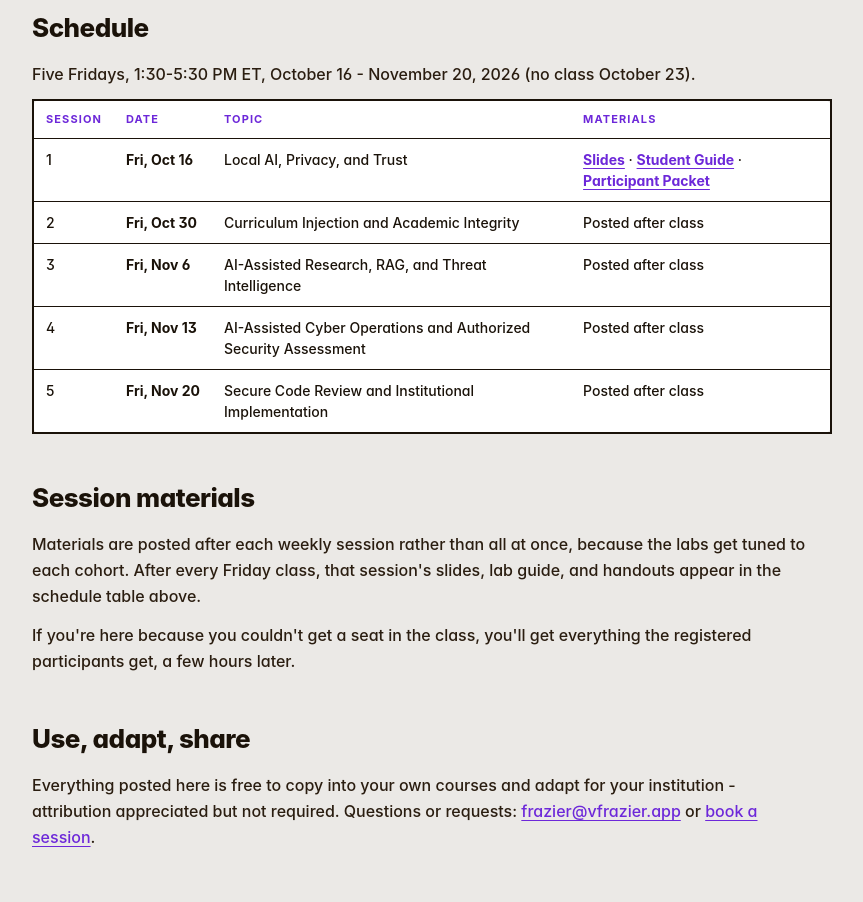
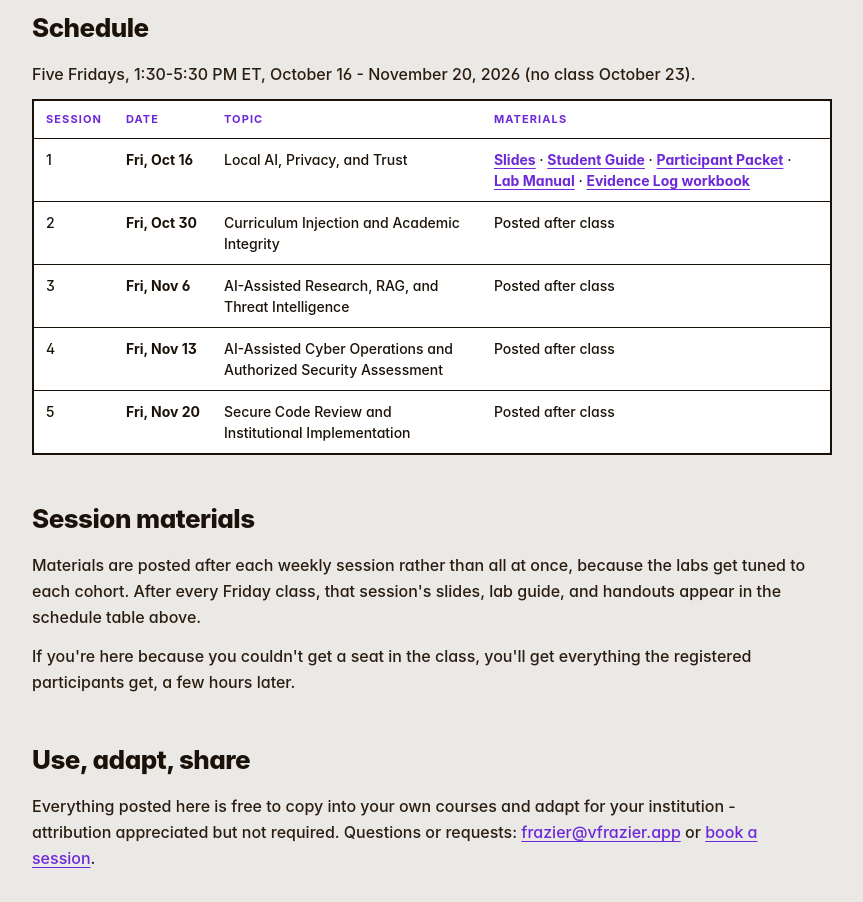
Before and after one commit to frazier-at-cpcc/vfrazier-app, an Astro site: page /resources/nitic-ai-cyber in a window 1280 px wide. Shown: the part 960-1862 px from the top of the page, without its empty margins (208-1071 px from the left). Built offline with nearby package versions, Linux system fonts and the light colour scheme; Astro itself is replaced by a stand-in of ours.

Commit message:
Add the Session 1 Lab Manual and AI Evidence Log workbook to the resources hub
Posts the two remaining participant-facing files the Participant Packet refers
to, so visitors who were not in the class can run Labs 1 and 2 as written.

Co-Authored-By: Claude Fable 5.1 <noreply@anthropic.com>
Claude-Session: https://claude.ai/code/session_01AP59KXZc7kVR189RBcvBD7

```diff
--- a/src/pages/resources/nitic-ai-cyber.astro
+++ b/src/pages/resources/nitic-ai-cyber.astro
@@ -31,7 +31,7 @@ import BaseLayout from '../../layouts/BaseLayout.astro';
             <tr><th>Session</th><th>Date</th><th>Topic</th><th>Materials</th></tr>
           </thead>
           <tbody>
-            <tr><td>1</td><td>Fri, Oct 16</td><td>Local AI, Privacy, and Trust</td><td class="materials"><a href="/nitic-ai-cyber/session1-slides.pdf">Slides</a> · <a href="/nitic-ai-cyber/session1-student-guide.pdf">Student Guide</a> · <a href="/nitic-ai-cyber/session1-participant-packet.pdf">Participant Packet</a></td></tr>
+            <tr><td>1</td><td>Fri, Oct 16</td><td>Local AI, Privacy, and Trust</td><td class="materials"><a href="/nitic-ai-cyber/session1-slides.pdf">Slides</a> · <a href="/nitic-ai-cyber/session1-student-guide.pdf">Student Guide</a> · <a href="/nitic-ai-cyber/session1-participant-packet.pdf">Participant Packet</a> · <a href="/nitic-ai-cyber/session1-lab-manual.pdf">Lab Manual</a> · <a href="/nitic-ai-cyber/session1-evidence-log.xlsx">Evidence Log workbook</a></td></tr>
             <tr><td>2</td><td>Fri, Oct 30</td><td>Curriculum Injection and Academic Integrity</td><td>Posted after class</td></tr>
             <tr><td>3</td><td>Fri, Nov 6</td><td>AI-Assisted Research, RAG, and Threat Intelligence</td><td>Posted after class</td></tr>
             <tr><td>4</td><td>Fri, Nov 13</td><td>AI-Assisted Cyber Operations and Authorized Security Assessment</td><td>Posted after class</td></tr>
```
Also changed, not shown: 2 other files.
